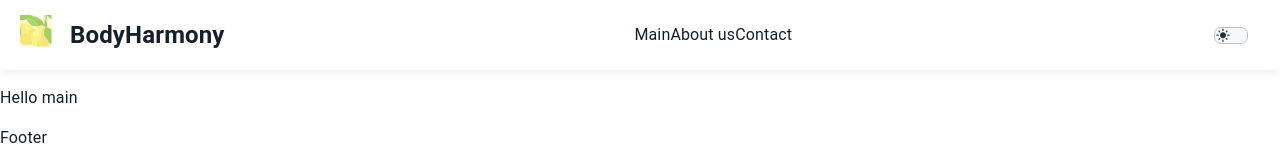
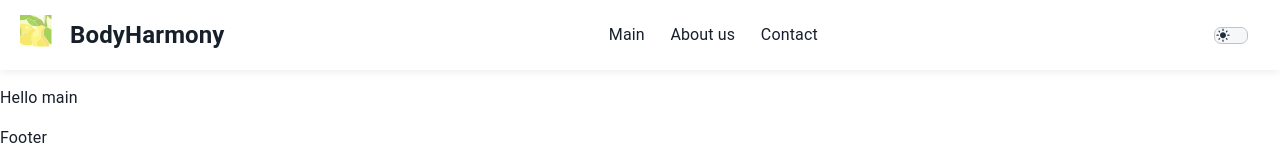
Before and after one commit to jagodabie/body-harmony, a Next.js app: page / in a window 1280 px wide. Shown: the top 160 px of the page. Built offline with nearby package versions, Linux system fonts and the light colour scheme.

Commit message:
style(): missing padding addition

```diff
--- a/src/components/Navbar/index.css
+++ b/src/components/Navbar/index.css
@@ -5,7 +5,7 @@
   align-items: center;
   justify-content: center;
   margin: 0;
-  padding: 0;
+  padding: 0.8rem;
 }
 
 @media (max-width: 768px) {
@@ -22,9 +22,6 @@
     background: var(--background-default);
   }
 
-  .navbar__nav-item {
-    padding: 0.9rem;
-  }
   .navbar__nav-item,
   .navbar__nav-item:last-child {
     margin-right: 0;
```
